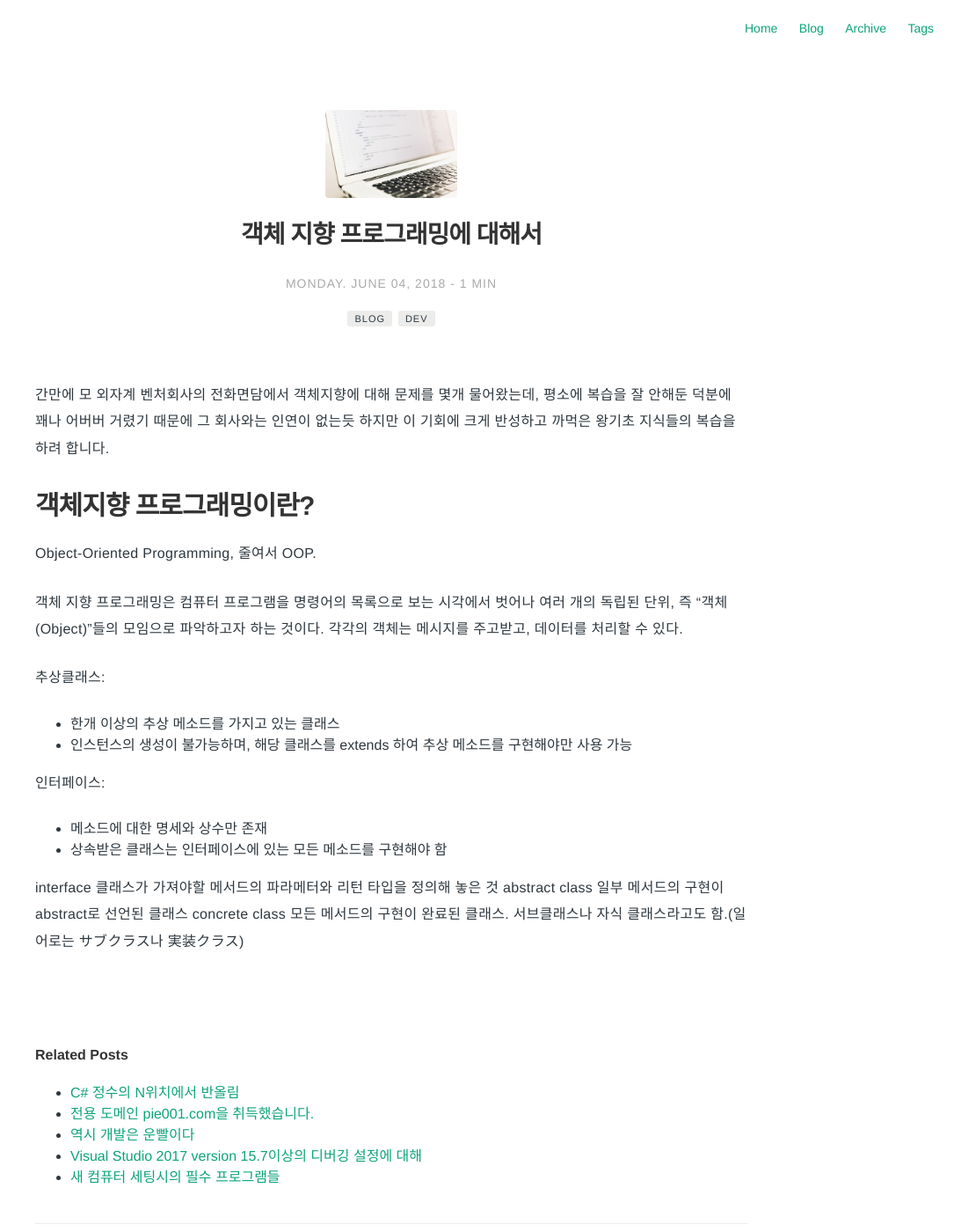
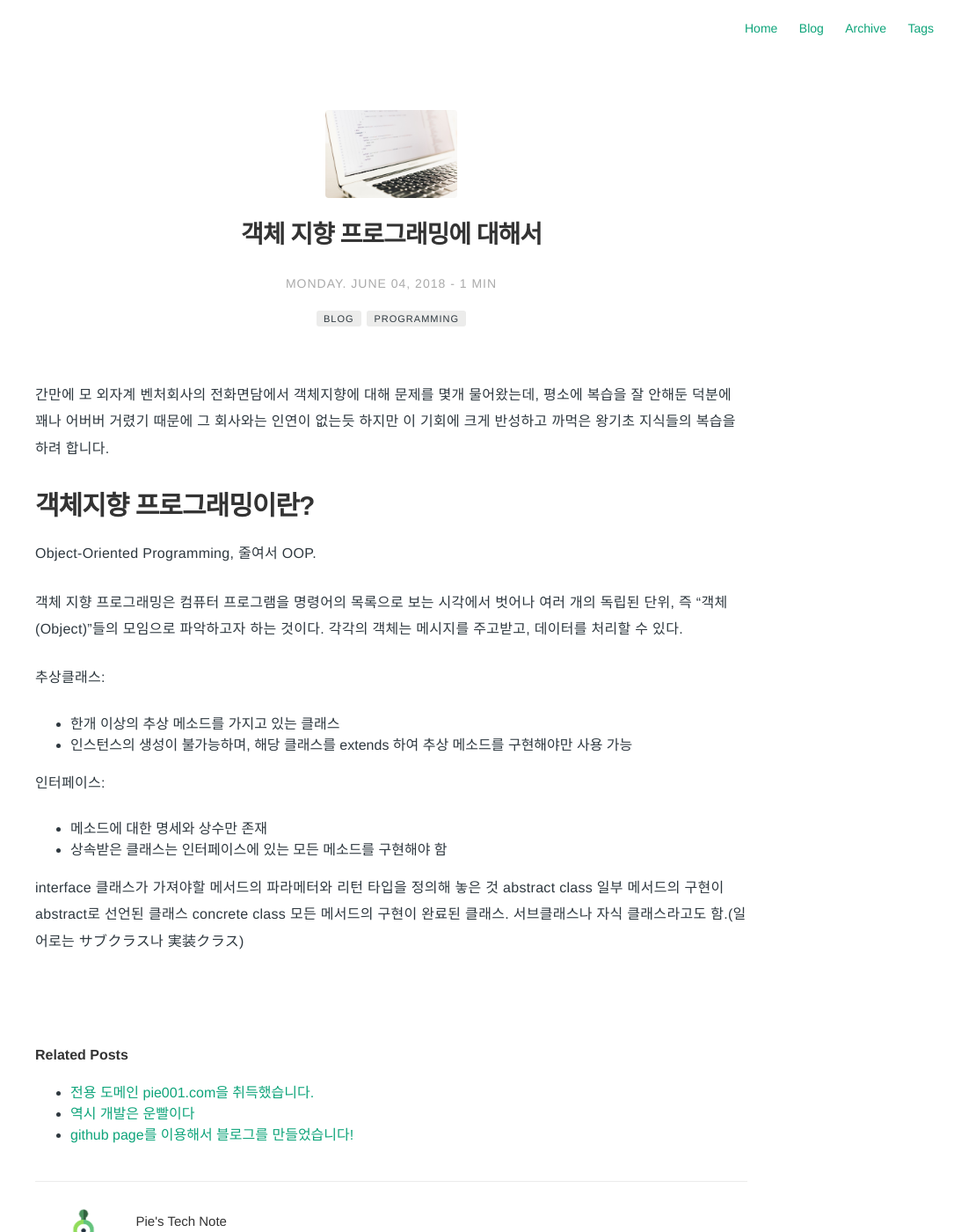
Before and after one commit to Pie001/pie001.github.io, a Jekyll site: the page built from _posts/2018-06-08-0020.md, in a window 1280 px wide and 1400 px high. Shown: the whole window at 88% size, without its empty margins (195-1280 px from the left). Built offline with Jekyll 4.4.1, drawn with Linux system fonts in a browser that asks for light colours; comment, search, counter and statistics services are not loaded.

Commit message:
Update 2018-06-08-0020.md

```diff
--- a/_posts/2018-06-08-0020.md
+++ b/_posts/2018-06-08-0020.md
@@ -8,7 +8,7 @@
 ko: true
 tag:
 - Blog
-- dev
+- Programming
 category: blog
 author: pie
 description: 객체 지향 프로그래밍에 대해서
```
